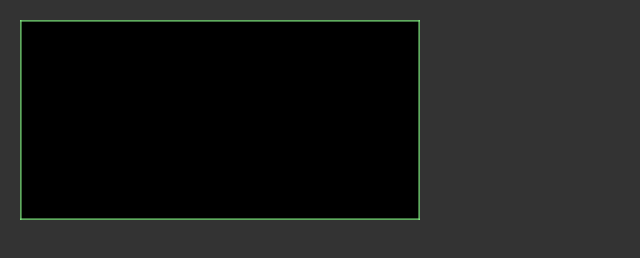
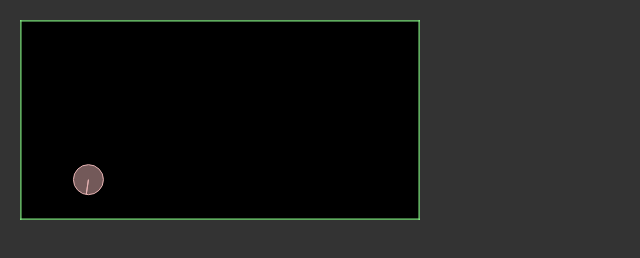
Before and after one commit to fryed/shark, a plain HTML site: page box2d-test.html in a window 1280 px wide. Shown: the top 258 px of the page, 0-640 px from the left. Drawn offline with Linux system fonts and the light colour scheme.

Commit message:
added gumba enemy to test file

```diff
--- a/box2d-test.html
+++ b/box2d-test.html
@@ -114,51 +114,82 @@ function init(){
 	//create some objects
 	bodyDef.type = b2Body.b2_dynamicBody;
 
-	/*for(var i = 0; i < 2; ++i) {
+	/*GUMBA ENEMY*/
 
-		if(Math.random() > 0.5) {
+	//fixDef.density 		= 1;
+	//fixDef.friction 	= 1;
+	//fixDef.restitution 	= 1;
 
-			//make a square
-			fixDef.shape = new b2PolygonShape;
-			fixDef.shape.SetAsBox(
-				Math.random() + 0.1, //half width
-			 	Math.random() + 0.1 //half height
-			);
+	//make a circle
+	fixDef.shape = new b2CircleShape(
+		0.5 //radius
+	);
 
-		}else{
-			//make a circle
-			fixDef.shape = new b2CircleShape(
-				Math.random() + 0.1 //radius
-			);
+	//position and draw
+	bodyDef.position.x = 1;
+	bodyDef.position.y = 1;
+	var enemy = world.CreateBody(bodyDef).CreateFixture(fixDef);
 
+	function drawEnemy(){
+
+		//set speed
+		var speed = 0.05;
+
+		//set impulse
+		enemy.impulse = [0,0];
+
+		//get collisions
+		var collisions = enemy.m_body.m_contactList;
+
+		//set jumping
+		enemy.jumping = true;
+
+		//get velocity
+		var velocity = enemy.m_body.GetLinearVelocity();
+
+		//work out direction traveling
+		if(velocity.x > 0){
+			enemy.dirX = "right";
+		}else if(velocity.x < 0){
+			enemy.dirX = "left";
+		}
+		if(velocity.y > 0){
+			enemy.dirY = "down";
+		}else if(velocity.y < 0){
+			enemy.dirY = "up";
 		}
 
-		//random position and draw
-		bodyDef.position.x = Math.random() * 10;
-		bodyDef.position.y = Math.random() * 10;
-		world.CreateBody(bodyDef).CreateFixture(fixDef);
+		//move player
+		if(collisions){
+			if(collisions.contact.IsTouching()){
+
+				//set x impulse
+				enemy.impulse[0] = speed;
+				if(enemy.dirX == "left"){
+					enemy.impulse[0] = -speed;
+				}
+
+				if(enemy.dirY == "down"){
+					enemy.jumping = false;
+				}
+
+			}
+		}
+
+		//if jumping
+		if(!enemy.jumping){
+			enemy.jumping = true;
+			enemy.impulse[1] = -speed*70;
+		}
+
+		//apply force
+		var force = new b2Vec2(enemy.impulse[0],enemy.impulse[1]);
+		enemy.m_body.ApplyImpulse(force,enemy.m_body.GetWorldCenter());
 
 	}
 
-	//create the player
-	var player = {
-		x 		: px2m(cWidth),
-		y 		: px2m(cHeight)*2,
-		width 	: px2m(20),
-		height 	: px2m(20)
-	}
-
-	drawPlayer();
-
-	function drawPlayer(){
-		player.shape = new b2PolygonShape;
-		player.shape.userData = "player";
-		player.shape.SetAsBox(player.width,player.height);
-		player.body = new b2BodyDef();
-		bodyDef.position.x = player.x;
-		bodyDef.position.y = player.y;
-		world.CreateBody(bodyDef).CreateFixture(fixDef);
-	}*/
+	console.log(enemy);
+	/*END GUMBA ENEMY*/
 
 	var worldBody = world.GetBodyList();
 
@@ -177,63 +208,9 @@ function init(){
 		world.Step(1/60,10,10);
 		world.DrawDebugData();
 		world.ClearForces();
-		events();
+		drawEnemy();
 	}
 
-	window.right = false;
-	$(document).bind("keydown","right",function(e){
-		e.preventDefault();
-		window.right = true;
-	});
-	$(document).bind("keyup","right",function(e){
-		e.preventDefault();
-		window.right = false;
-	});
-	window.left = false;
-	$(document).bind("keydown","left",function(e){
-		e.preventDefault();
-		window.left = true;
-	});
-	$(document).bind("keyup","left",function(e){
-		e.preventDefault();
-		window.left = false;
-	});
-	window.up = false;
-	$(document).bind("keydown","up",function(e){
-		e.preventDefault();
-		window.up = true;
-	});
-	$(document).bind("keyup","up",function(e){
-		e.preventDefault();
-		window.up = false;
-	});
-
-	//the events
-	function events(){
-
-		var collision = world.m_contactList;
-		console.log(collision);
-		if(collision){
-			console.log(collision.GetFixtureA().GetUserData());
-		}
-
-		if(window.right){
-			var force = new b2Vec2(5,0);
-			worldBody.ApplyForce(force,worldBody.GetWorldCenter());
-		}
-		if(window.left){
-			var force = new b2Vec2(-5,0);
-			worldBody.ApplyForce(force,worldBody.GetWorldCenter());
-		}
-		if(window.up){
-			if(!player.jumping){
-				var force = new b2Vec2(0,-3);
-				worldBody.ApplyImpulse(force,worldBody.GetWorldCenter());
-				player.jumping = true;
-			}
-		}
-
-	}
 }
 
 </script>
```
